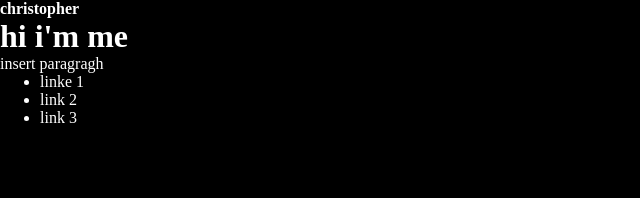
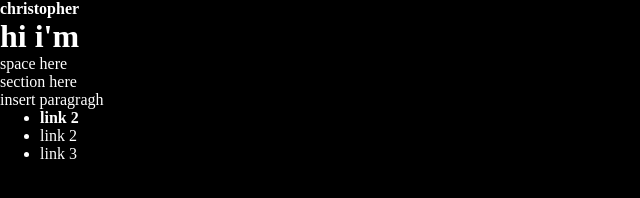
Before and after one commit to cmar0353/cmar0353.github.io, a plain HTML site: page index.html in a window 1280 px wide. Shown: the whole page, without its empty margins (0-640 px from the left). Drawn offline with Linux system fonts and the light colour scheme.

Commit message:
update to index.html

```diff
--- a/index.html
+++ b/index.html
@@ -2,13 +2,15 @@
 <html>
     <head> <strong>christopher</strong></head>
     <body>
-        <h1>hi i'm me</h1>
+        <h1>hi i'm </h1>
+        <div>space here</div>
+        <section>section here</section>
         <p>insert paragragh
         </p>
         <link rel="stylesheet" href="./style.css">
 
 <ul>
-    <li>linke 1</li>
+    <li><strong>link 2</strong></li>
     <li>link 2</li>
     <li>link 3</li>
 </ul>
```
Also changed, not shown: style.css (line endings or trailing spaces).
